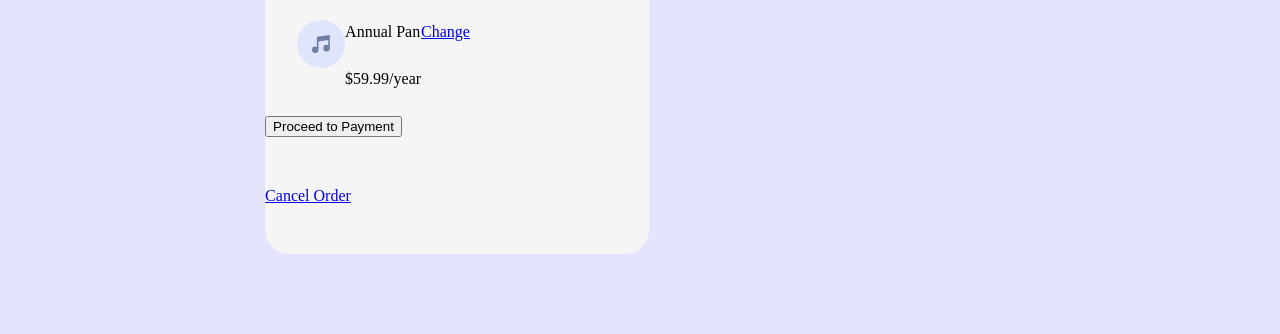
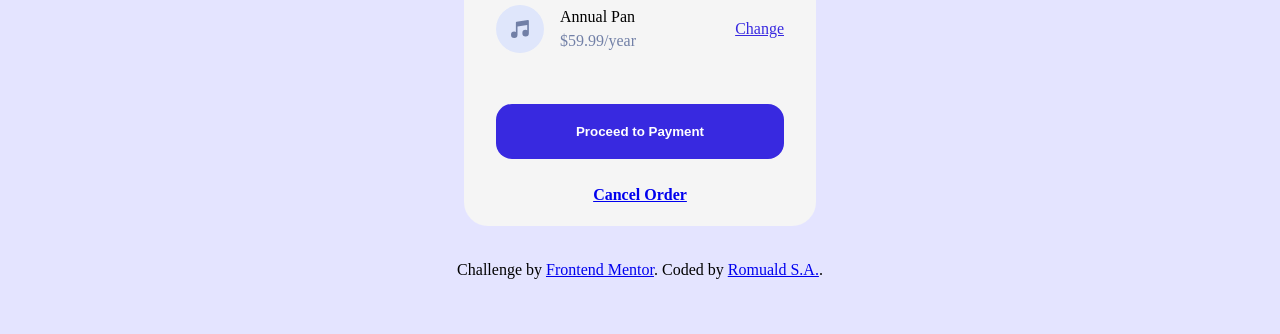
Before and after one commit to rsa015/frontend_mentor_challenges, a plain HTML site: page order_summary_card/index.html in a window 1280 px wide. Shown: the part 466-800 px from the top of the page. Drawn offline with Linux system fonts and the light colour scheme.

Commit message:
Styled all added structures except googlefonts

```diff
--- a/order_summary_card/index.css
+++ b/order_summary_card/index.css
@@ -66,7 +66,7 @@ picture {
 
 .main-wrapper {
     flex-direction: column;
-    width: 24rem;
+    width: 22rem;
     height: 40rem;
     background-color: whitesmoke;
     border-radius: 1.5rem;
@@ -97,18 +97,71 @@ picture {
 .txt_box p {
     font-family: "Red Hat Display" sans-serif;
     font-weight: 500;
+    color: hsl(224, 23%, 55%);
+}
+
+.txt_box h1 {
+    color: hsl(223, 47%, 23%);
+    font-family: 'Red Hat Display' sans-serif;
 }
 
 .summary_box {
-    width: 20rem;
+    width: 22rem;
     margin-inline: auto;
-    row-gap: 1rem;
+    padding-inline: 2rem;
+    column-gap: 1rem;
 }
 
 .sub_plan_text {
     column-gap: 0.5rem;
+    margin-top: auto;
+    margin-bottom: auto;
+}
+
+.sub_plan_text span {
+    color:hsl(224, 23%, 55%);
 }
 
 .subscription_icon {
     border-radius: 100%;
+    margin-top: auto;
+    margin-bottom: auto;
 }
+
+.sub_change {
+    margin-inline-start: auto;
+    margin-top: auto;
+    margin-bottom: auto;
+}
+
+.sub_change a {
+    color: hsl(245, 75%, 52%);
+}
+
+.proceed_payment {
+    width: 22rem;
+    margin-inline: auto;
+    padding-inline: 2rem;
+}
+
+.proceed_payment button {
+    width: 100%;
+    height: 60%;
+    margin-top: 2rem;
+    border: none;
+    border-radius: 1rem;
+    color: white;
+    font-weight: bolder;
+    background-color: hsl(245, 75%, 52%);
+}
+
+.cancel_order {
+    color:hsl(224, 23%, 55%);
+    font-weight: bold;
+    margin: auto;
+}
+
+body {
+    flex-direction: column;
+    row-gap: 2rem;
+}
```
